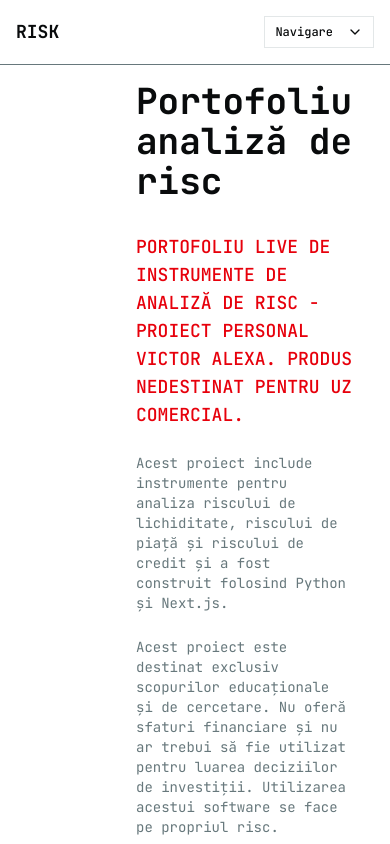
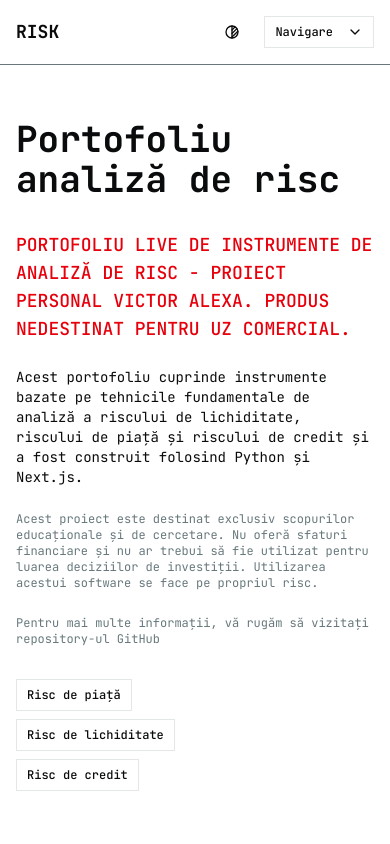
Before and after one commit to itsthevictor/risk, a Next.js app in the folder frontend/: page / in a window 390 px wide. Shown: the top 844 px of the page. Built offline with nearby package versions, Linux system fonts and the light colour scheme.

Commit message:
feat: enhance Home page layout and content, add About and Not Found pages, and implement BackButton component

```diff
--- /dev/null
+++ b/frontend/app/despre/page.tsx
@@ -0,0 +1,4 @@
+const AboutPage = () => {
+  return <div>AboutPage</div>;
+};
+export default AboutPage;
--- /dev/null
+++ b/frontend/app/not-found.tsx
@@ -0,0 +1,25 @@
+import { Button } from '@/components/ui/button';
+import Link from 'next/link';
+import { BackButton } from '@/components/back-btn';
+
+const NotFoundPage = () => {
+  return (
+    <div className='relative flex flex-col flex-1 justify-center min-h-full p-4 overflow-hidden items-center'>
+      {/* background layer — isolated so transform/opacity don't affect content */}
+      <div className='absolute inset-0 -z-10 bg-background' />
+      <div className='max-w-3xl items-center justify-center flex-col flex gap-y-4'>
+        <h1 className='text-4xl font-bold mb-4'>Pagina nu a fost găsită</h1>
+        <p className='text-lg text-foreground'>
+          Ne pare rău, dar pagina pe care o căutați nu există.
+        </p>
+        <div className='md:flex md:flex-row flex flex-col max-w-3xl gap-x-4 gap-y-2 mt-4'>
+          <BackButton />
+          <Button variant='outline' className='w-fit'>
+            <Link href='/'>Pagina principală</Link>
+          </Button>
+        </div>
+      </div>
+    </div>
+  );
+};
+export default NotFoundPage;
--- a/frontend/app/page.tsx
+++ b/frontend/app/page.tsx
@@ -6,24 +6,24 @@ export default function Home() {
     <div className='relative flex flex-col flex-1 justify-center min-h-full p-4 overflow-hidden items-start'>
       {/* background layer — isolated so transform/opacity don't affect content */}
       <div className='absolute inset-0 -z-10 bg-background' />
-      <div className='max-w-3xl mx-30 flex-col flex gap-y-4'>
+      <div className='max-w-3xl md:mx-30 sm:mx-0 flex-col flex gap-y-4'>
         <h1 className='text-4xl font-bold mb-4'>Portofoliu analiză de risc</h1>
         <p className='text-lg uppercase text-red-600 dark:text-red-400 font-medium'>
           Portofoliu live de instrumente de analiză de risc - Proiect personal
           Victor Alexa. Produs nedestinat pentru uz comercial.
         </p>
-        <p className='text-sm text-muted-foreground mt-2'>
-          Acest proiect include instrumente pentru analiza riscului de
-          lichiditate, riscului de piață și riscului de credit și a fost
-          construit folosind Python și Next.js.
+        <p className='text-sm text-foreground mt-2'>
+          Acest portofoliu cuprinde instrumente bazate pe tehnicile fundamentale
+          de analiză a riscului de lichiditate, riscului de piață și riscului de
+          credit și a fost construit folosind Python și Next.js.
         </p>
-        <p className='text-sm text-muted-foreground mt-2'>
+        <p className='text-xs text-muted-foreground mt-2'>
           Acest proiect este destinat exclusiv scopurilor educaționale și de
           cercetare. Nu oferă sfaturi financiare și nu ar trebui să fie utilizat
           pentru luarea deciziilor de investiții. Utilizarea acestui software se
           face pe propriul risc.
         </p>
-        <p className='text-sm text-muted-foreground mt-2'>
+        <p className='text-xs text-muted-foreground mt-2'>
           Pentru mai multe informații, vă rugăm să vizitați{' '}
           <a
             href='https://github.com/itsthevictor/risk'
@@ -32,14 +32,14 @@ export default function Home() {
             repository-ul GitHub
           </a>
         </p>
-        <div className='md:flex md:flex-row flex-col max-w-3xl gap-x-4 gap-y-2 mt-4'>
-          <Button variant='outline' className='w-45'>
+        <div className='md:flex md:flex-row flex flex-col max-w-3xl gap-x-4 gap-y-2 mt-4'>
+          <Button variant='outline' className='w-fit'>
             <Link href='/market'>Risc de piață</Link>
           </Button>
-          <Button variant='outline' className=' w-45'>
+          <Button variant='outline' className=' w-fit'>
             <Link href='/liquidity'>Risc de lichiditate</Link>
           </Button>
-          <Button variant='outline' className='w-45'>
+          <Button variant='outline' className='w-fit'>
             <Link href='/credit'>Risc de credit</Link>
           </Button>
         </div>
--- /dev/null
+++ b/frontend/components/back-btn.tsx
@@ -0,0 +1,17 @@
+// app/BackButton.tsx
+
+'use client';
+
+import { useRouter } from 'next/navigation';
+import { Button } from '@/components/ui/button';
+import { IconArrowLeft } from '@tabler/icons-react';
+export function BackButton() {
+  const router = useRouter();
+
+  return (
+    <Button onClick={() => router.back()}>
+      <IconArrowLeft className='mr-2' />
+      Înapoi
+    </Button>
+  );
+}
--- a/frontend/components/header.tsx
+++ b/frontend/components/header.tsx
@@ -12,6 +12,7 @@ import {
   DropdownMenuTrigger,
 } from '@/components/ui/dropdown-menu';
 import { IconChevronDown, IconChevronUp } from '@tabler/icons-react';
+import { ThemeToggle } from './theme-toggle';
 
 const PATH_LABELS: Record<string, string> = {
   '/liquidity': 'Risc de lichiditate',
@@ -30,6 +31,10 @@ const Header = () => {
         RISK
       </Link>
       <div className='flex items-center justify-between gap-x-4'>
+        <div className='md:hidden sm:block'>
+          <ThemeToggle />
+        </div>
+
         <DropdownMenu open={isOpen} onOpenChange={setIsOpen}>
           <DropdownMenuTrigger render={<Button variant='outline' />}>
             {currentLabel}{' '}
--- a/frontend/components/ui/button.tsx
+++ b/frontend/components/ui/button.tsx
@@ -1,56 +1,56 @@
-import { Button as ButtonPrimitive } from "@base-ui/react/button"
-import { cva, type VariantProps } from "class-variance-authority"
+import { Button as ButtonPrimitive } from '@base-ui/react/button';
+import { cva, type VariantProps } from 'class-variance-authority';
 
-import { cn } from "@/lib/utils"
+import { cn } from '@/lib/utils';
 
 const buttonVariants = cva(
-  "group/button inline-flex shrink-0 items-center justify-center rounded-none border border-transparent bg-clip-padding text-xs font-medium whitespace-nowrap transition-all outline-none select-none focus-visible:border-ring focus-visible:ring-1 focus-visible:ring-ring/50 active:not-aria-[haspopup]:translate-y-px disabled:pointer-events-none disabled:opacity-50 aria-invalid:border-destructive aria-invalid:ring-1 aria-invalid:ring-destructive/20 dark:aria-invalid:border-destructive/50 dark:aria-invalid:ring-destructive/40 [&_svg]:pointer-events-none [&_svg]:shrink-0 [&_svg:not([class*='size-'])]:size-4",
+  "group/button inline-flex shrink-0 items-center justify-center rounded-none border border-transparent bg-clip-padding text-xs font-medium whitespace-nowrap transition-all outline-none select-none focus-visible:border-ring focus-visible:ring-1 focus-visible:ring-ring/50 active:not-aria-[haspopup]:translate-y-px disabled:pointer-events-none disabled:opacity-50 aria-invalid:border-destructive aria-invalid:ring-1 aria-invalid:ring-destructive/20 dark:aria-invalid:border-destructive/50 dark:aria-invalid:ring-destructive/40 [&_svg]:pointer-events-none [&_svg]:shrink-0 [&_svg:not([class*='size-'])]:size-4 cursor-pointer",
   {
     variants: {
       variant: {
-        default: "bg-primary text-primary-foreground hover:bg-primary/80",
+        default: 'bg-primary text-primary-foreground hover:bg-primary/80',
         outline:
-          "border-border bg-background hover:bg-muted hover:text-foreground aria-expanded:bg-muted aria-expanded:text-foreground dark:border-input dark:bg-input/30 dark:hover:bg-input/50",
+          'border-border bg-background hover:bg-muted hover:text-foreground aria-expanded:bg-muted aria-expanded:text-foreground dark:border-input dark:bg-input/30 dark:hover:bg-input/50',
         secondary:
-          "bg-secondary text-secondary-foreground hover:bg-[color-mix(in_oklch,var(--secondary),var(--foreground)_5%)] aria-expanded:bg-secondary aria-expanded:text-secondary-foreground",
+          'bg-secondary text-secondary-foreground hover:bg-[color-mix(in_oklch,var(--secondary),var(--foreground)_5%)] aria-expanded:bg-secondary aria-expanded:text-secondary-foreground',
         ghost:
-          "hover:bg-muted hover:text-foreground aria-expanded:bg-muted aria-expanded:text-foreground dark:hover:bg-muted/50",
+          'hover:bg-muted hover:text-foreground aria-expanded:bg-muted aria-expanded:text-foreground dark:hover:bg-muted/50',
         destructive:
-          "bg-destructive/10 text-destructive hover:bg-destructive/20 focus-visible:border-destructive/40 focus-visible:ring-destructive/20 dark:bg-destructive/20 dark:hover:bg-destructive/30 dark:focus-visible:ring-destructive/40",
-        link: "text-primary underline-offset-4 hover:underline",
+          'bg-destructive/10 text-destructive hover:bg-destructive/20 focus-visible:border-destructive/40 focus-visible:ring-destructive/20 dark:bg-destructive/20 dark:hover:bg-destructive/30 dark:focus-visible:ring-destructive/40',
+        link: 'text-primary underline-offset-4 hover:underline',
       },
       size: {
         default:
-          "h-8 gap-1.5 px-2.5 has-data-[icon=inline-end]:pr-2 has-data-[icon=inline-start]:pl-2",
+          'h-8 gap-1.5 px-2.5 has-data-[icon=inline-end]:pr-2 has-data-[icon=inline-start]:pl-2',
         xs: "h-6 gap-1 rounded-none px-2 text-xs has-data-[icon=inline-end]:pr-1.5 has-data-[icon=inline-start]:pl-1.5 [&_svg:not([class*='size-'])]:size-3",
         sm: "h-7 gap-1 rounded-none px-2.5 has-data-[icon=inline-end]:pr-1.5 has-data-[icon=inline-start]:pl-1.5 [&_svg:not([class*='size-'])]:size-3.5",
-        lg: "h-9 gap-1.5 px-2.5 has-data-[icon=inline-end]:pr-2 has-data-[icon=inline-start]:pl-2",
-        icon: "size-8",
-        "icon-xs": "size-6 rounded-none [&_svg:not([class*='size-'])]:size-3",
-        "icon-sm": "size-7 rounded-none",
-        "icon-lg": "size-9",
+        lg: 'h-9 gap-1.5 px-2.5 has-data-[icon=inline-end]:pr-2 has-data-[icon=inline-start]:pl-2',
+        icon: 'size-8',
+        'icon-xs': "size-6 rounded-none [&_svg:not([class*='size-'])]:size-3",
+        'icon-sm': 'size-7 rounded-none',
+        'icon-lg': 'size-9',
       },
     },
     defaultVariants: {
-      variant: "default",
-      size: "default",
+      variant: 'default',
+      size: 'default',
     },
-  }
-)
+  },
+);
 
 function Button({
   className,
-  variant = "default",
-  size = "default",
+  variant = 'default',
+  size = 'default',
   ...props
 }: ButtonPrimitive.Props & VariantProps<typeof buttonVariants>) {
   return (
     <ButtonPrimitive
-      data-slot="button"
+      data-slot='button'
       className={cn(buttonVariants({ variant, size, className }))}
       {...props}
     />
-  )
+  );
 }
 
-export { Button, buttonVariants }
+export { Button, buttonVariants };
```
